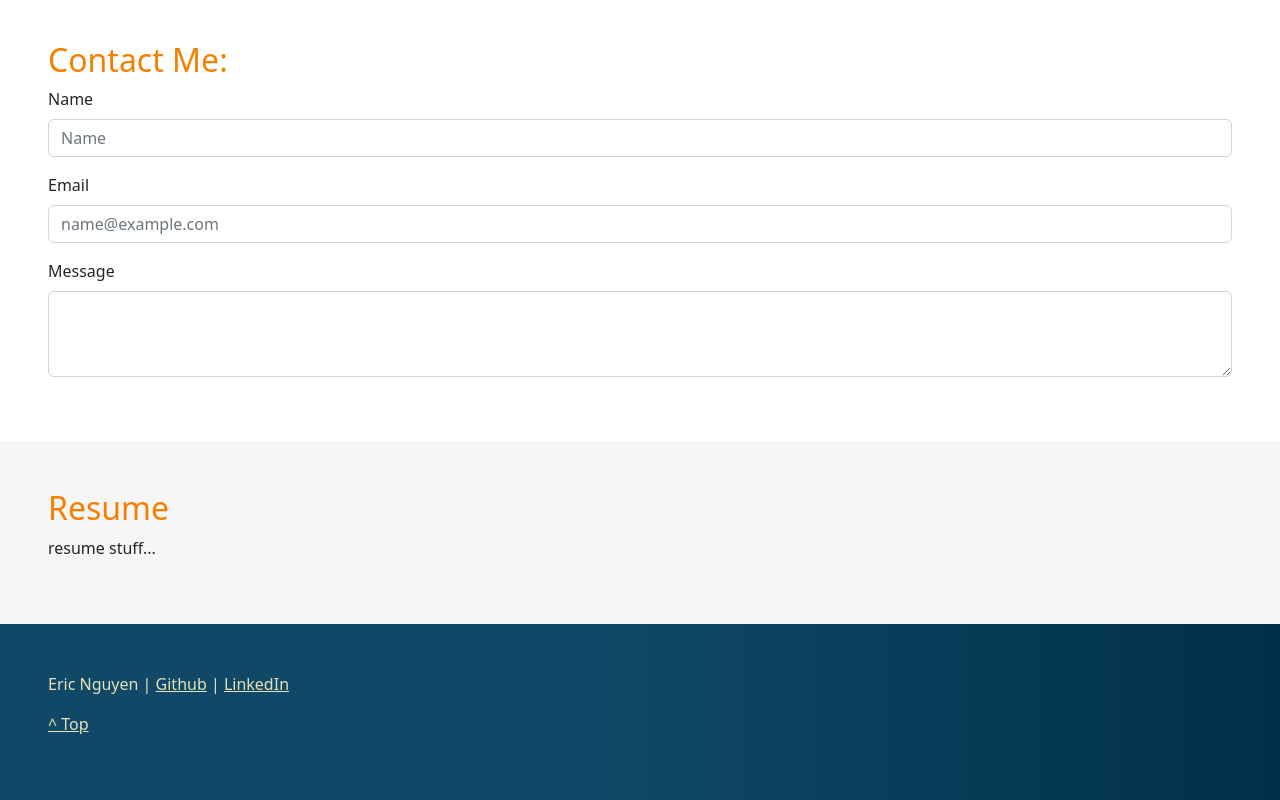
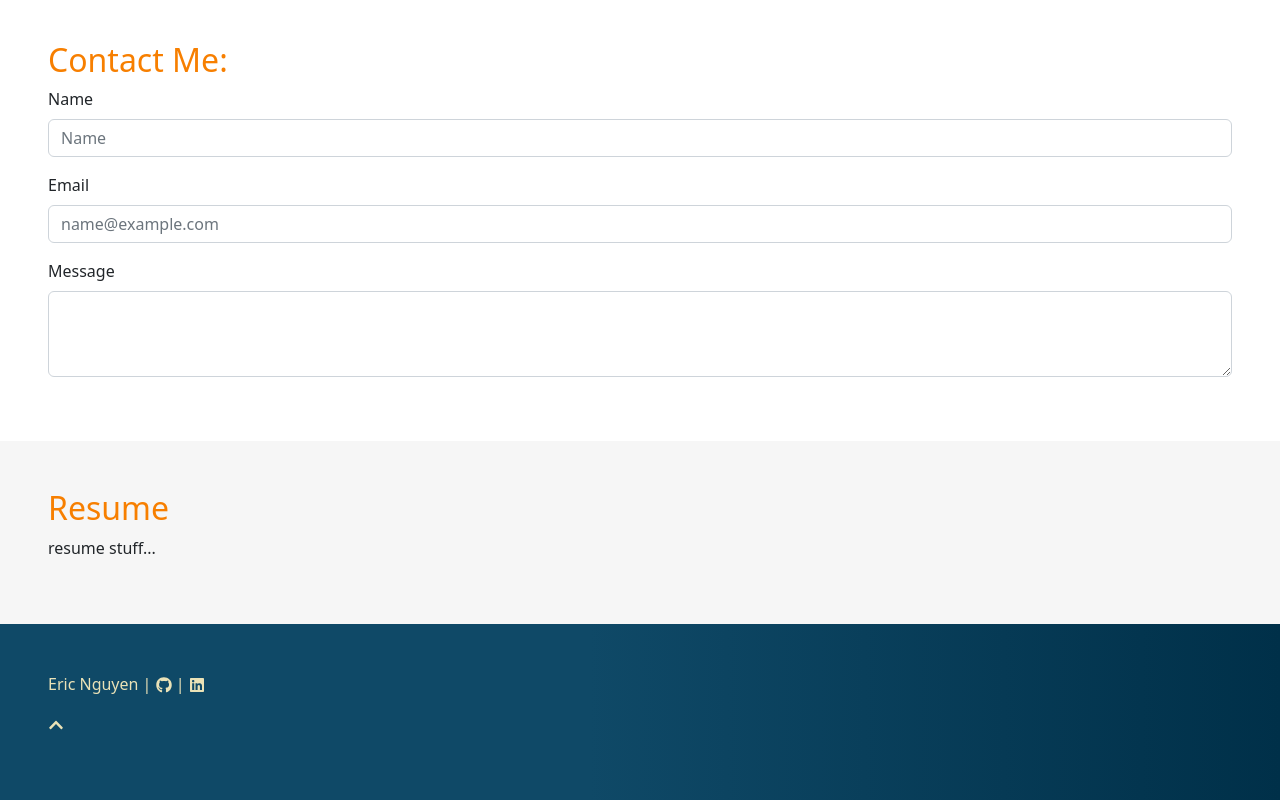
Before and after one commit to ericnguyen23/React-Portfolio, a React (Create React App) app: page / in a window 1280 px wide. Shown: the part 2192-2992 px from the top of the page. Built offline with nearby package versions, Linux system fonts and the light colour scheme.

Commit message:
Added react icon set

```diff
--- a/package.json
+++ b/package.json
@@ -10,6 +10,7 @@
     "react": "^18.2.0",
     "react-bootstrap": "^2.7.4",
     "react-dom": "^18.2.0",
+    "react-icons": "^4.8.0",
     "react-scripts": "5.0.1",
     "web-vitals": "^2.1.4"
   },
--- a/src/components/Footer.js
+++ b/src/components/Footer.js
@@ -1,16 +1,23 @@
 import React from "react";
 import Container from "react-bootstrap/Container";
+import { FaGithub, FaLinkedin, FaChevronUp } from "react-icons/fa";
 
 function Footer(props) {
   return (
     <Container fluid className="p-5" id="footer">
       <p>
-        Eric Nguyen | <a href="https://github.com/ericnguyen23">Github</a> |{" "}
-        <a href="https://www.linkedin.com/in/ericnguyen23/">LinkedIn</a>
+        Eric Nguyen |{" "}
+        <a href="https://github.com/ericnguyen23">
+          <FaGithub />
+        </a>{" "}
+        |{" "}
+        <a href="https://www.linkedin.com/in/ericnguyen23/">
+          <FaLinkedin />
+        </a>
       </p>
       <p>
         <a href="#top" onClick={props.removeActive}>
-          ^ Top
+          <FaChevronUp />
         </a>
       </p>
     </Container>
```
Also changed, not shown: 1 other file (tests, documents, lock files or other folders).
